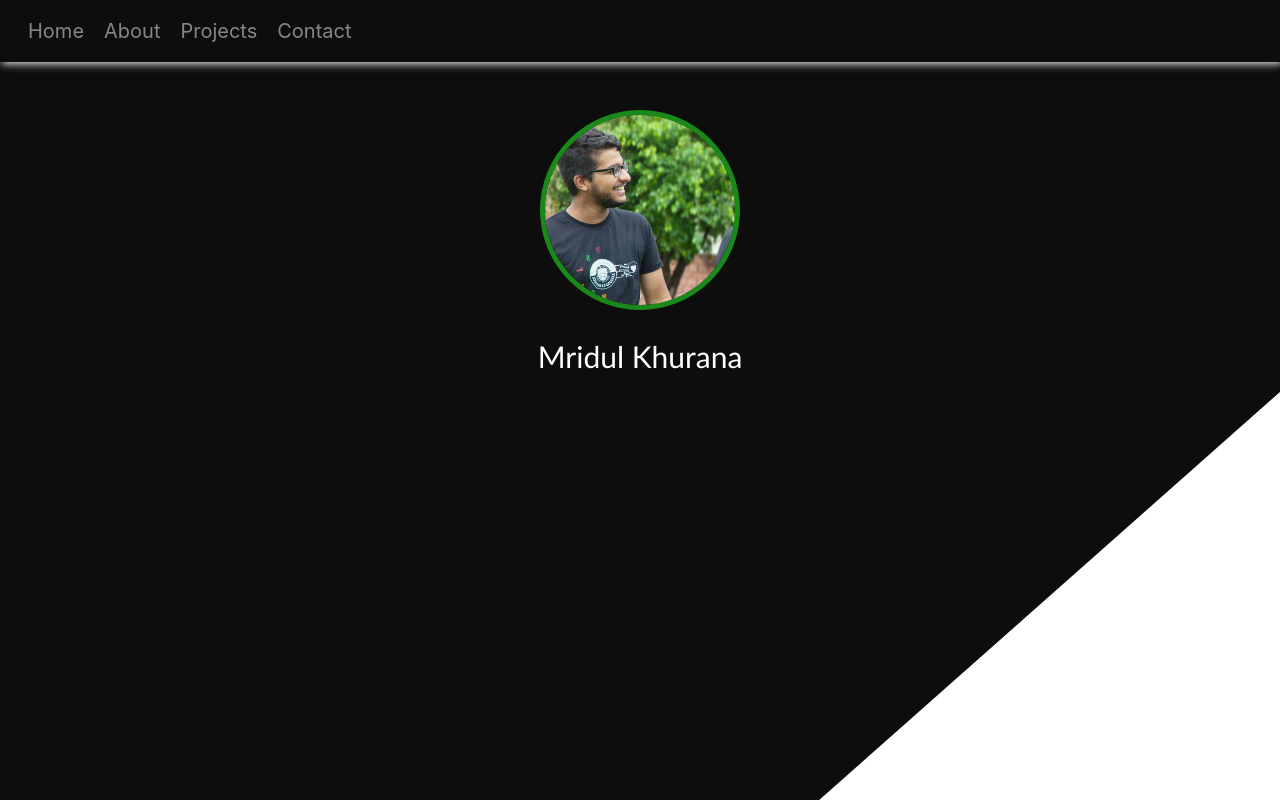
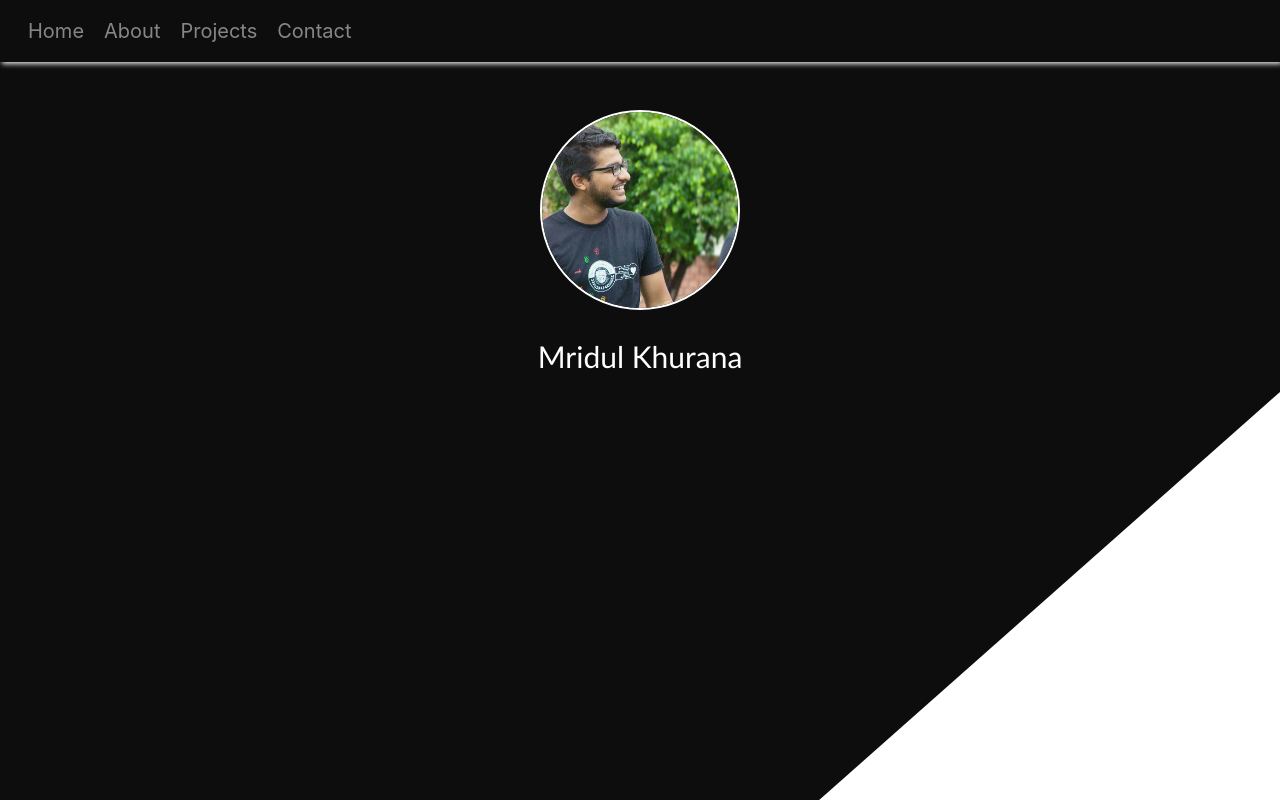
Before and after one commit to mridulk/Portfolio, a React (Create React App) app: page / in a window 1280 px wide. Built offline with nearby package versions, Linux system fonts and the light colour scheme.

Commit message:
second commit

```diff
--- a/src/component/header/Header.css
+++ b/src/component/header/Header.css
@@ -1,5 +1,5 @@
 nav{
-    box-shadow: 2px 2px 8px rgba(255, 255, 255, 0.9);
+    box-shadow: 2px 2px 5px rgba(255, 255, 255, 0.9);
 }
 .bgcolor{
     background-color:  #0d0d0d;
--- a/src/component/home/Home.css
+++ b/src/component/home/Home.css
@@ -1,8 +1,8 @@
 .imageClass{
     /* box-shadow: 2px 2px 8px rgba(255, 255, 255, 2.0); */
     border-style: solid;
-    border-color:  #198a19;
-    border-width: 5px;
+    border-color:  white;
+    border-width: 2px;
 
 }
 .nameStyle{
```
